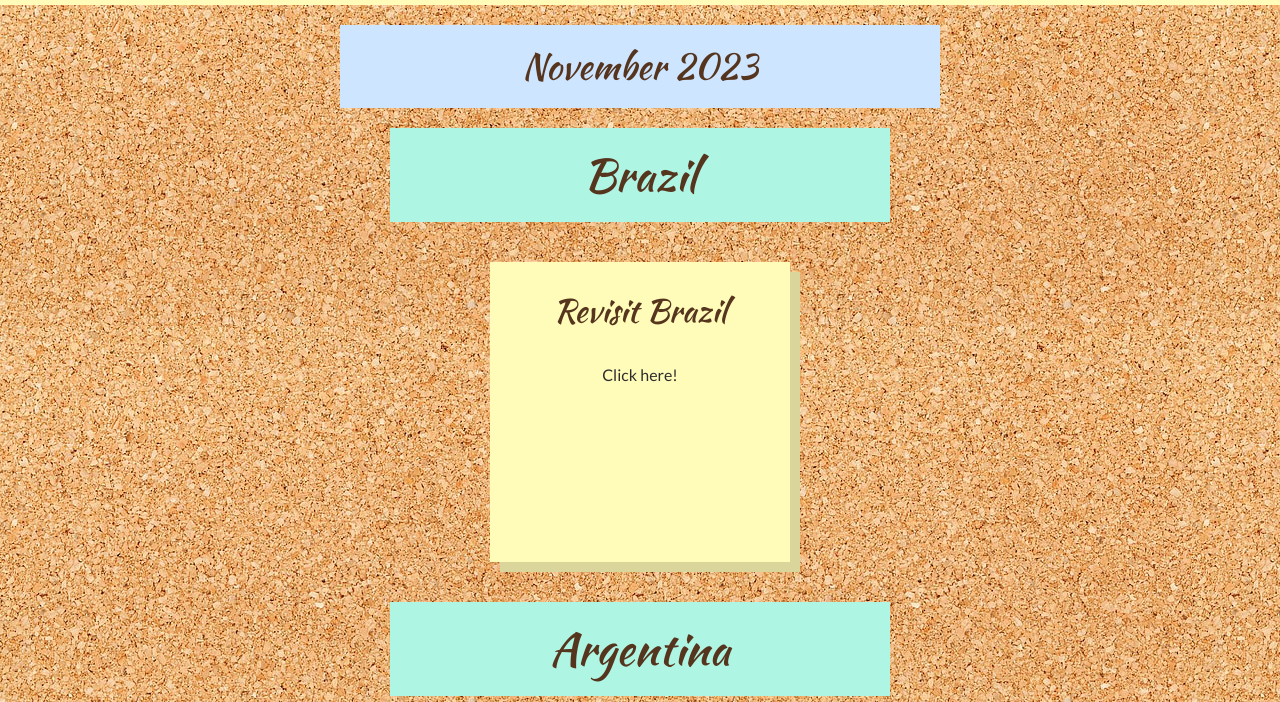
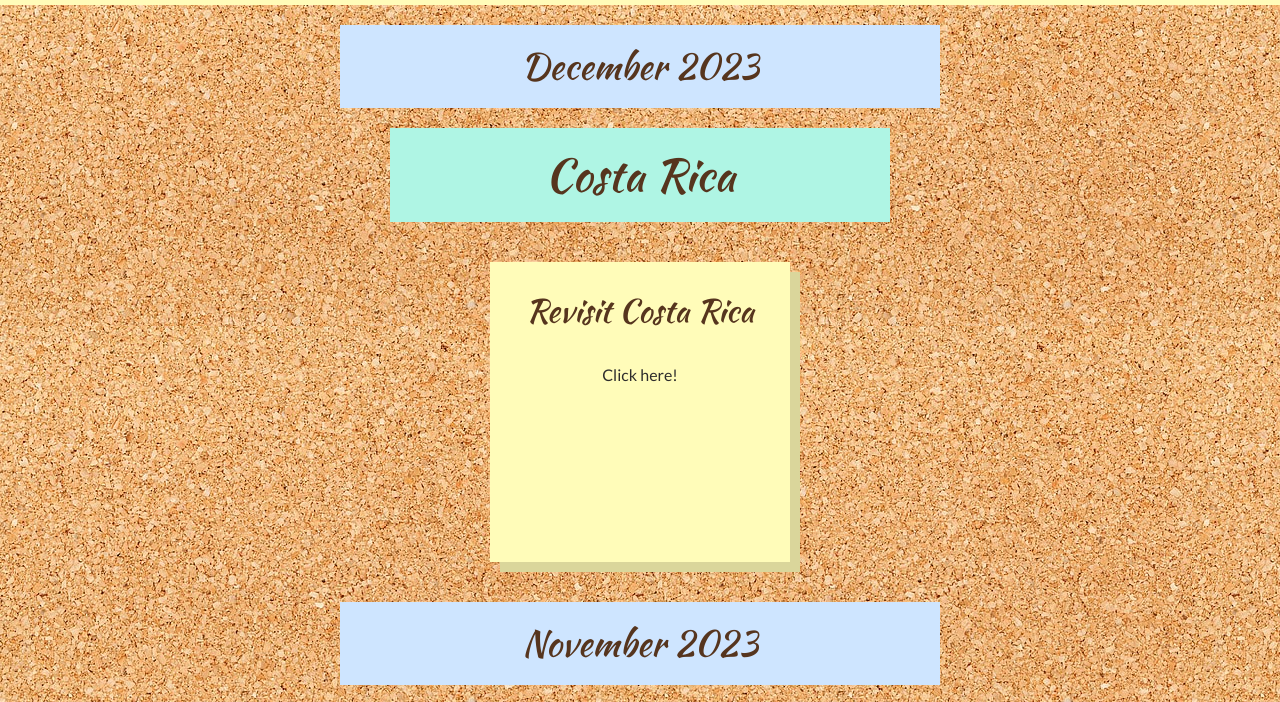
Before and after one commit to tanzy247/WEJSouthAmerica, a plain HTML site: page index.html in a window 1280 px wide. Shown: the part 71-773 px from the top of the page. Drawn offline with nearby package versions, Linux system fonts and the light colour scheme.

Commit message:
Costa Rica link

```diff
--- a/index.html
+++ b/index.html
@@ -37,6 +37,7 @@
                  <li><a class="dropdown-item" href="chile.html">Chile</a></li>
                  <li><a class="dropdown-item" href="argentina.html">Argentina</a></li>
                  <li><a class="dropdown-item" href="brazil.html">Brazil</a></li>
+                 <li><a class="dropdown-item" href ="https://tanzy247.github.io/WEJ/costarica.html"></a>Costa Rica</li>
                 </ul>
               </li>
             </ul>
@@ -45,6 +46,16 @@
       </nav>
 
     <main>
+      <h2 class="date_titleBlue">December 2023</h2>
+      <h2 class="place_titleGreen">Costa Rica</h2>
+<div class="flex-container">
+  <div class="postit postitYellow">
+    <a href="tanzy247.github.io/WEJ/costarica.html"><h4 class="postit_title">Revisit Costa Rica</h4>
+      <br>
+      <p class="postit_content">Click here!</a>
+      </p>
+  </div>
+</div>
       <h2 class="date_titleBlue">November 2023</h2>
 
       <h2 class="place_titleGreen">Brazil</h2>
```
